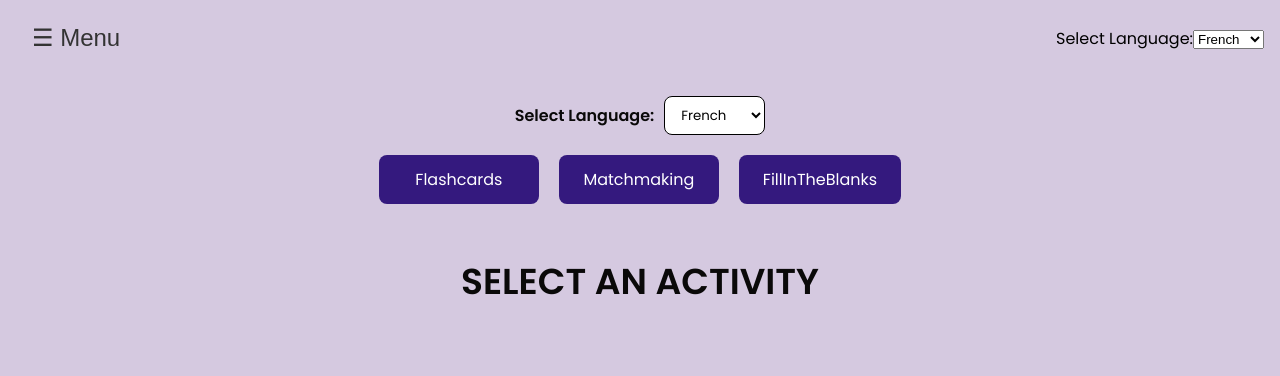
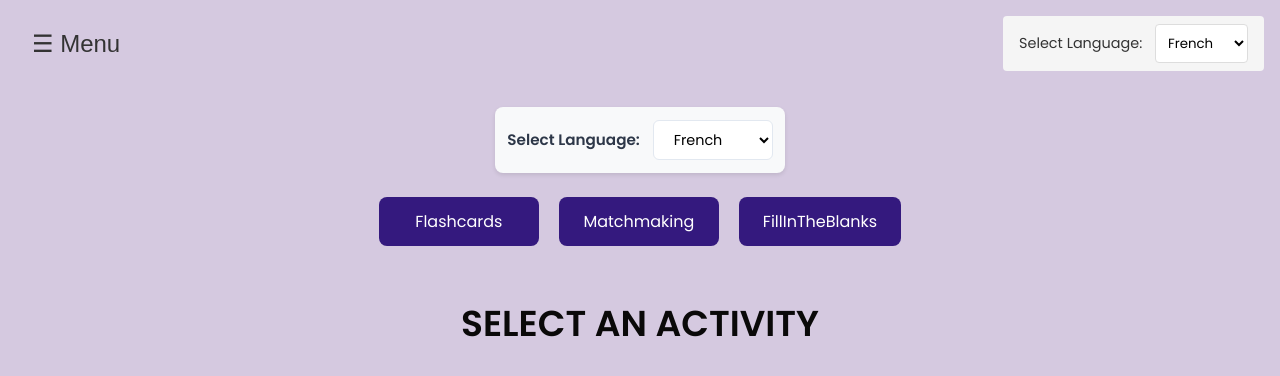
Before and after one commit to LisaTarn/Lost-In-Translation, a Next.js app: page /activities in a window 1280 px wide. Shown: the top 376 px of the page. Built offline with nearby package versions, Linux system fonts and the light colour scheme.

Commit message:
fixed links

```diff
--- a/app/components/ActivityCard.js
+++ b/app/components/ActivityCard.js
@@ -34,7 +34,8 @@ export default function ActivityCard(){
         <div className={styles.activityCard}>
             <div className={styles.languageSelection}>
                 <label>Select Language:</label>
-                <select id="language" value={targetLanguage} onChange={handleLanguageChange}>
+                <select id="language" value={targetLanguage} onChange={handleLanguageChange}
+                className={styles.languageSelect}>
                     <option value="fr">French</option>
                     <option value="es">Spanish</option>
                     <option value="zh-TW">Chinese</option>
--- a/app/components/ActivityCard.module.css
+++ b/app/components/ActivityCard.module.css
@@ -8,26 +8,44 @@
     margin: 0 auto;
   }
 
-  /* language selection styles */
+/* Language Selector Styles */
 .languageSelection {
-    margin-bottom: 20px;
   display: flex;
   align-items: center;
-    gap: 10px;
+  gap: 0.8rem;
+  margin-bottom: 1.5rem;
+  padding: 0.8rem;
+  background-color: #f8f9fa;
+  border-radius: 8px;
+  box-shadow: 0 2px 4px rgba(0,0,0,0.1);
 }
 
 .languageSelection label {
-    font-family: 'Poppins', sans-serif;
   font-weight: 600;
-    color: #0a0909;
+  color: #2d3748;
+  font-size: 0.95rem;
 }
 
 .languageSelection select {
-    padding: 8px 12px;
-    border-radius: 8px;
-    border: 1px solid #000000;
-    font-family: 'Poppins', sans-serif;
+  padding: 0.5rem 1rem;
+  border: 1px solid #e2e8f0;
+  border-radius: 6px;
   background-color: white;
+  font-family: inherit;
+  font-size: 0.9rem;
+  cursor: pointer;
+  transition: all 0.2s ease;
+  min-width: 120px;
+}
+
+.languageSelection select:hover {
+  border-color: #4299e1;
+}
+
+.languageSelection select:focus {
+  outline: none;
+  border-color: #4299e1;
+  box-shadow: 0 0 0 3px rgba(66, 153, 225, 0.2);
 }
 
   /* button container styles */
--- a/app/components/FrontBack.js
+++ b/app/components/FrontBack.js
@@ -2,7 +2,7 @@
 'use client'
 import React, { useState, useContext } from 'react';
 import { ProgressContext } from "./Progress";
-import styles from './FlashCards.module.css';
+import styles from './Flashcards.module.css';
 
 const FrontBack = ({ frontContent, backContent, cardCount, setCardCount}) => {
     const [isFlipped, setIsFlipped] = useState(false);
--- a/app/components/NavBar.js
+++ b/app/components/NavBar.js
@@ -2,7 +2,7 @@
 import React, { useState, useContext } from "react";
 import Link from "next/link";
 import { LanguageContext } from "../context/LanguageContext";
-import styles from './Navbar.module.css';
+import styles from './NavBar.module.css';
 
   const Navbar = () => {
     const [isOpen, setIsOpen] = useState(false);
@@ -42,9 +42,10 @@ import styles from './Navbar.module.css';
       )}
     </nav>
 
-    <div className="language-selection">
+    <div className={styles.languageSelection}>
     <label>Select Language:</label>
-      <select id="language" value={targetLanguage} onChange={handleLanguageChange}>
+      <select id="language" value={targetLanguage} onChange={handleLanguageChange}
+      className={styles.languageSelect}>
         <option value="fr">French</option>
         <option value="es">Spanish</option>
         <option value="zh-TW">Chinese</option>
--- a/app/components/NavBar.module.css
+++ b/app/components/NavBar.module.css
@@ -47,14 +47,38 @@
     padding: 1rem;
   }
 
+/* Language Selector Styles */
 .languageSelection {
   display: flex;
   align-items: center;
-    gap: 0.5rem;
+  gap: 0.8rem;
+  margin-left: auto;
+  padding: 0.5rem 1rem;
+  background-color: #f5f5f5;
+  border-radius: 4px;
+}
+
+.languageSelection label {
+  font-weight: 500;
+  color: #333;
+  font-size: 0.9rem;
 }
 
 .languageSelect {
   padding: 0.5rem;
+  border: 1px solid #ddd;
   border-radius: 4px;
-    border: 1px solid #ddd;
+  background-color: white;
+  font-family: inherit;
+  cursor: pointer;
+  transition: all 0.2s;
 }
+
+.languageSelect:hover {
+  border-color: #4CAF50;
+}
+
+.languageSelect:focus {
+  outline: none;
+  box-shadow: 0 0 0 2px rgba(76, 175, 80, 0.2);
+}
```
Lines whose indentation alone changed are shown as unchanged.
